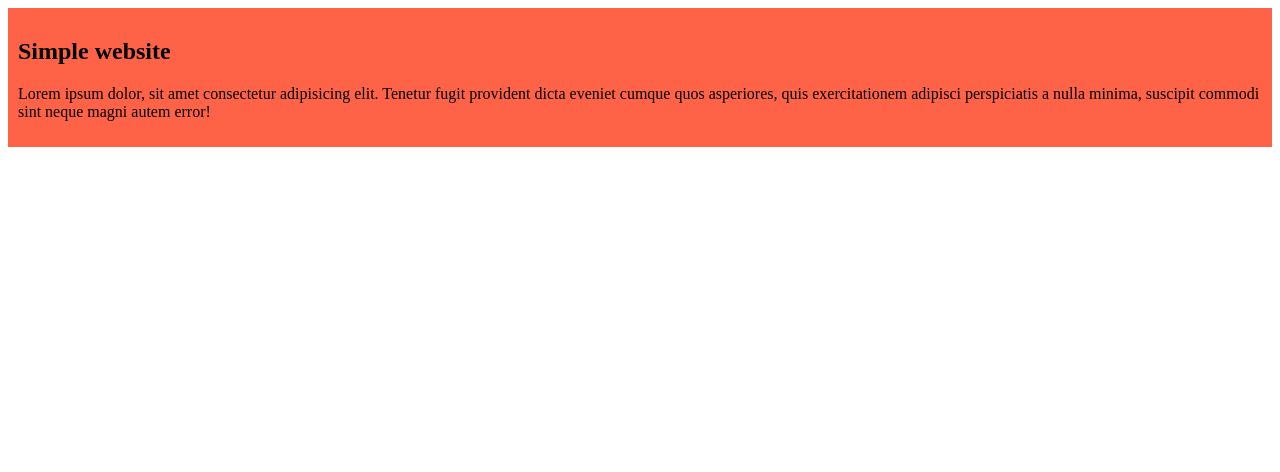
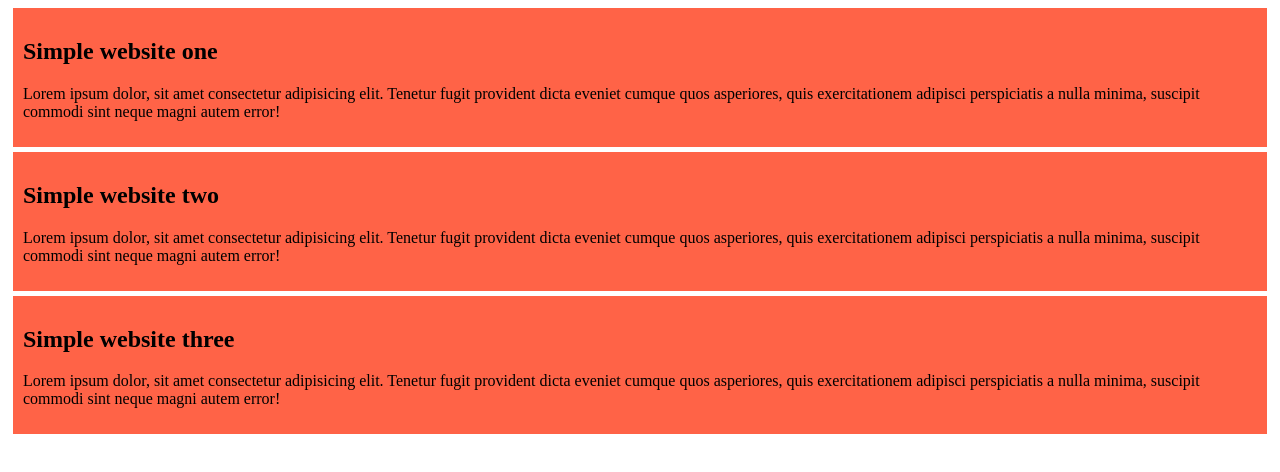
Before and after one commit to jobayerimtiaz/my-simple-web, a plain HTML site: page index.html in a window 1280 px wide. Drawn offline with Linux system fonts and the light colour scheme.

Commit message:
second part added

```diff
--- a/css/style.css
+++ b/css/style.css
@@ -1,4 +1,5 @@
 div{
     background-color: tomato;
     padding: 10px;
+    margin: 5px;
 }
--- a/index.html
+++ b/index.html
@@ -8,7 +8,15 @@
 </head>
 <body>
     <div>
-       <h2>Simple website</h2>
+       <h2>Simple website one</h2>
+       <p>Lorem ipsum dolor, sit amet consectetur adipisicing elit. Tenetur fugit provident dicta eveniet cumque quos asperiores, quis exercitationem adipisci perspiciatis a nulla minima, suscipit commodi sint neque magni autem error!</p>
+    </div>
+    <div>
+       <h2>Simple website two</h2>
+       <p>Lorem ipsum dolor, sit amet consectetur adipisicing elit. Tenetur fugit provident dicta eveniet cumque quos asperiores, quis exercitationem adipisci perspiciatis a nulla minima, suscipit commodi sint neque magni autem error!</p>
+    </div>
+    <div>
+       <h2>Simple website three</h2>
        <p>Lorem ipsum dolor, sit amet consectetur adipisicing elit. Tenetur fugit provident dicta eveniet cumque quos asperiores, quis exercitationem adipisci perspiciatis a nulla minima, suscipit commodi sint neque magni autem error!</p>
     </div>
 
```
